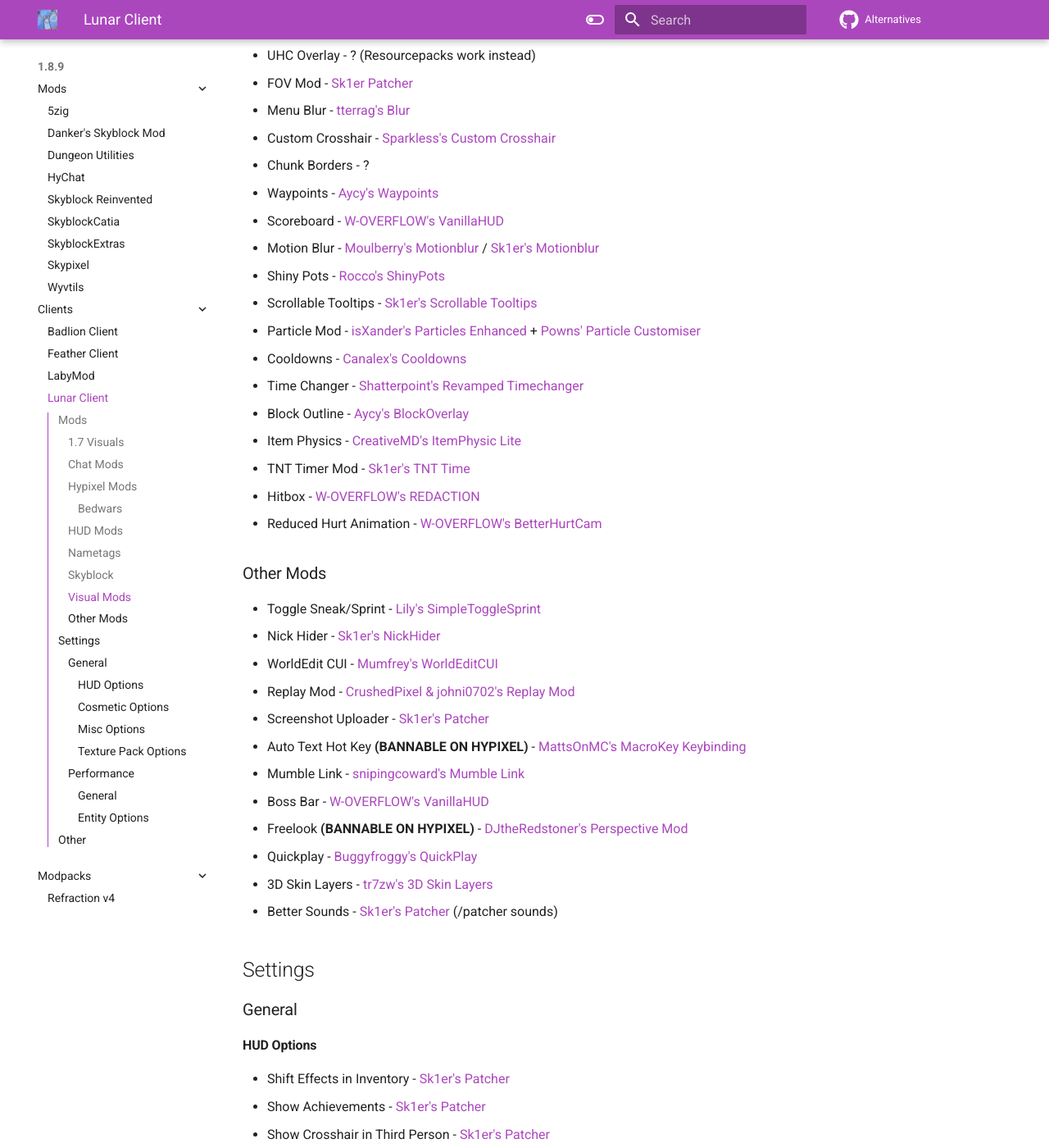
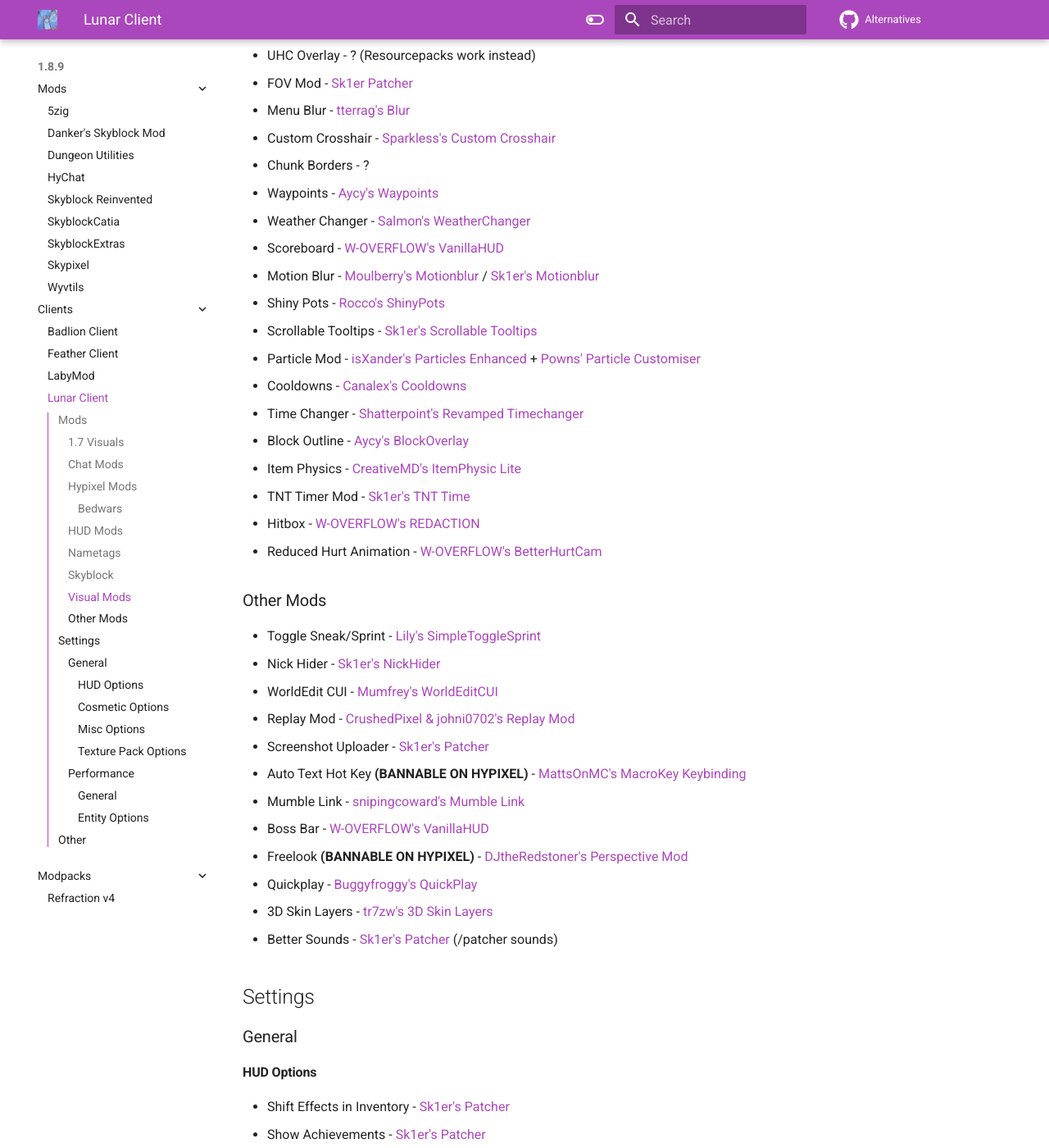
Before and after one commit to MicrocontrollersDev/Alternatives, an MkDocs documentation site: the page built from docs/1.8.9/lunar_client.md, in a window 1280 px wide and 1400 px high, scrolled down 2654 px. Shown: the whole window at 82% size. Built offline with MkDocs 1.6.1 and Material for MkDocs 9.7.7, drawn with Linux system fonts in a browser that asks for light colours; comment, search, counter and statistics services are not loaded; some of the changed text lies outside the part shown.

Commit message:
sorry number 2

```diff
--- a/docs/1.8.9/lunar_client.md
+++ b/docs/1.8.9/lunar_client.md
@@ -88,6 +88,7 @@
 * Custom Crosshair - [Sparkless's Custom Crosshair](https://www.curseforge.com/minecraft/mc-mods/custom-crosshair-mod/files/all?filter-game-version=2020709689%3A5806)
 * Chunk Borders - ?
 * Waypoints - [Aycy's Waypoints](https://www.youtube.com/watch?v=5jq5tXqwDTM)
+* Weather Changer - [Salmon's WeatherChanger](https://github.com/Scherso/WeatherChanger/releases/latest)
 * Scoreboard - [W-OVERFLOW's VanillaHUD](https://github.com/W-OVERFLOW/VanillaHUD/releases/latest)
 * Motion Blur - [Moulberry's Motionblur](https://cdn.discordapp.com/attachments/733903046681034813/806188815286665226/MbMotionblur-1.0-REL-Fixed.jar) / [Sk1er's Motionblur](https://sk1er.club/mods/motionblurmod)
 * Shiny Pots - [Rocco's ShinyPots](https://github.com/RoccoDev/ShinyPots-1.8/releases/latest)
@@ -135,7 +136,7 @@
 
 * Smart Disconnect - [Sk1er's Patcher](https://sk1er.club/mods/patcher)
 * Borderless Fullscreen - [Sk1er's Patcher](https://sk1er.club/mods/patcher)
-* Disable Weather - [W-OVERFLOW's WeatherChanger](https://github.com/W-OVERFLOW/WeatherChanger/releases/latest)
+* Disable Weather - [Salmon's WeatherChanger](https://github.com/Scherso/WeatherChanger/releases/latest)
 * Modern Keybind Handling - [Sk1er's Patcher](https://sk1er.club/mods/patcher)
 * Minimal View Bobbing - [Sk1er's Patcher](https://sk1er.club/mods/patcher)
 * Unfocused FPS Limiter - [Sk1er's Patcher](https://sk1er.club/mods/patcher)
```
